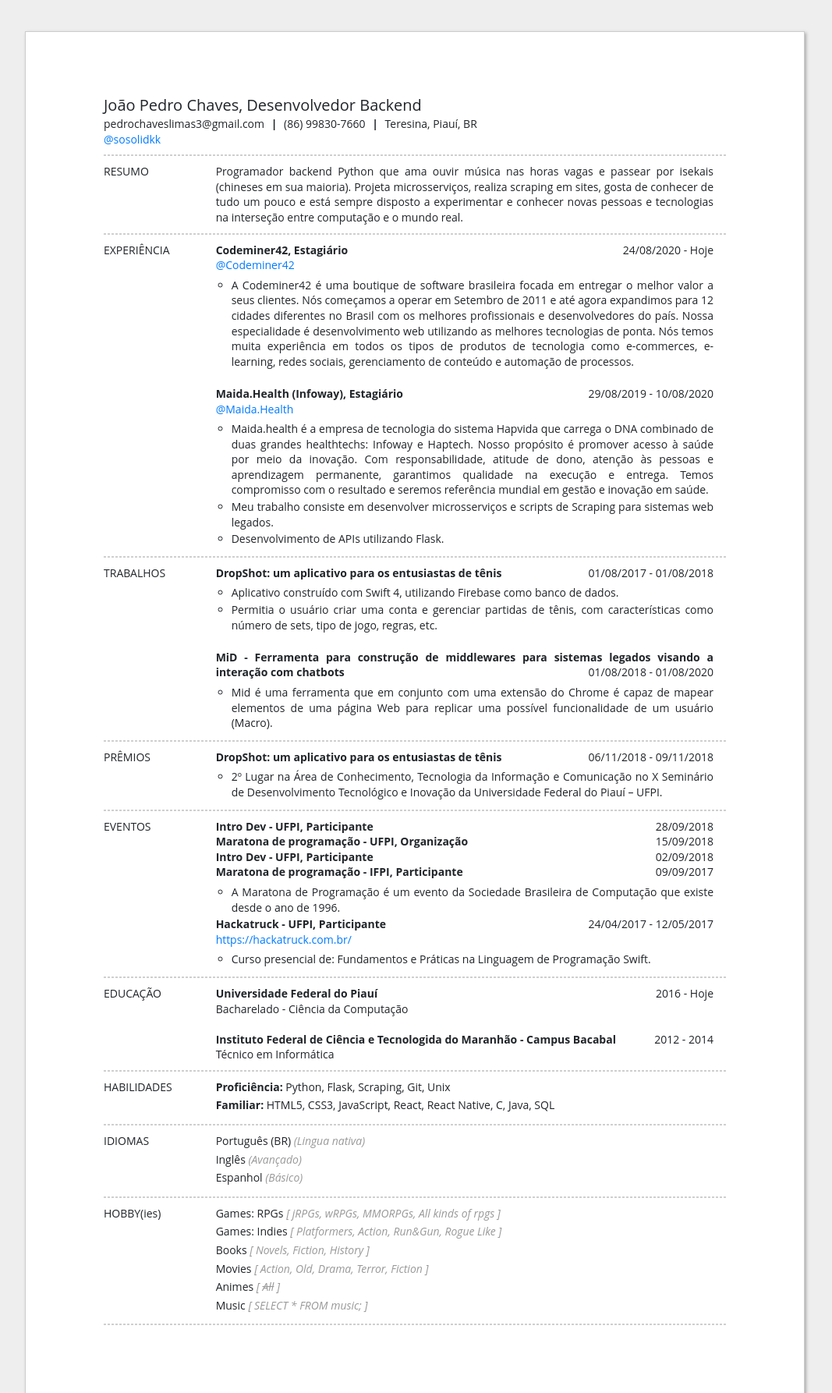
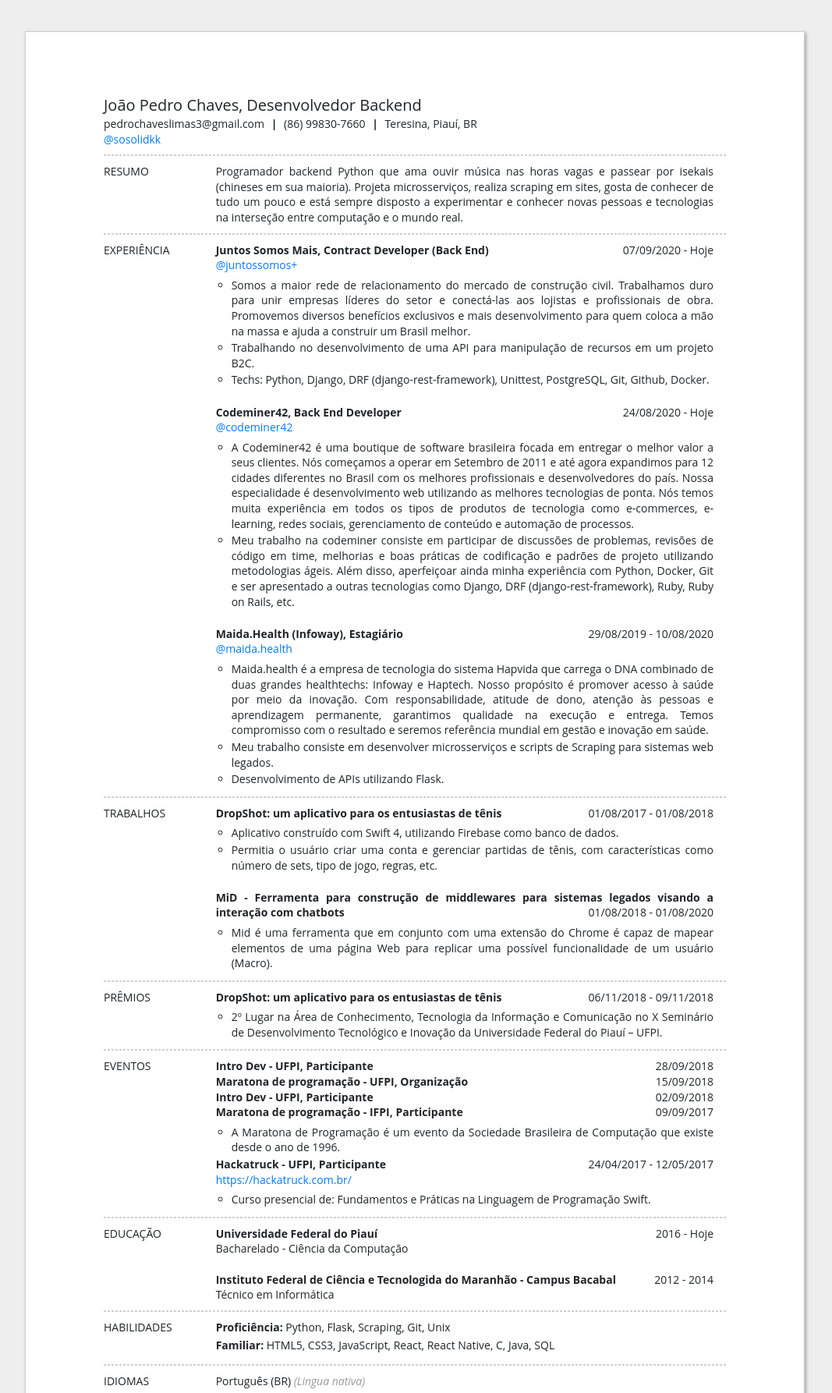
Before and after one commit to sosolidkk/my-blog, a Flask app: page /about-me in a window 1280 px wide. Shown: the top 1786 px of the page at 78% size, without its empty margins (108-1175 px from the left). Run offline with Flask 2, Linux system fonts and the light colour scheme; some libraries are stand-ins or nearby versions.

Commit message:
<change>(about): update on about me page

```diff
--- a/app/main/web/templates/about_me.html
+++ b/app/main/web/templates/about_me.html
@@ -57,13 +57,35 @@
                 <div class="jobBlock">
                     <div class="blockHeader">
                         <span class="title">
-                            Codeminer42, Estagiário
+                            Juntos Somos Mais, Contract Developer (Back End)
+                        </span>
+                        <span class="date">
+                            07/09/2020 - Hoje
+                        </span>
+                    </div>
+                    <div><a href="https://www.juntossomosmais.com.br/">@juntossomos+</a></div>
+                    <ul class="highlights">
+                        <li>Somos a maior rede de relacionamento do mercado de construção civil. Trabalhamos duro para
+                            unir empresas líderes do setor e conectá-las aos lojistas e profissionais de obra.
+
+                            Promovemos diversos benefícios exclusivos e mais desenvolvimento para quem coloca a mão na
+                            massa e ajuda a construir um Brasil melhor.</li>
+                        <li>Trabalhando no desenvolvimento de uma API para manipulação de recursos em um projeto B2C.
+                        </li>
+                        <li>Techs: Python, Django, DRF (django-rest-framework), Unittest, PostgreSQL, Git, Github,
+                            Docker.</li>
+                    </ul>
+                    <br>
+
+                    <div class="blockHeader">
+                        <span class="title">
+                            Codeminer42, Back End Developer
                         </span>
                         <span class="date">
                             24/08/2020 - Hoje
                         </span>
                     </div>
-                    <div><a href="https://www.codeminer42.com/">@Codeminer42</a></div>
+                    <div><a href="https://www.codeminer42.com/">@codeminer42</a></div>
                     <ul class="highlights">
                         <li>
                             A Codeminer42 é uma boutique de software brasileira focada em entregar o melhor valor a seus
@@ -73,8 +95,16 @@
                             temos muita experiência em todos os tipos de produtos de tecnologia como e-commerces,
                             e-learning, redes sociais, gerenciamento de conteúdo e automação de processos.
                         </li>
+                        <li>
+                            Meu trabalho na codeminer consiste em participar de discussões de problemas, revisões de
+                            código em time, melhorias e boas práticas de codificação e padrões de projeto utilizando
+                            metodologias ágeis. Além disso, aperfeiçoar ainda minha experiência com Python, Docker, Git
+                            e ser apresentado a outras tecnologias como Django, DRF (django-rest-framework), Ruby, Ruby
+                            on Rails, etc.
+                        </li>
                     </ul>
                     <br>
+
                     <div class="blockHeader">
                         <span class="title">
                             Maida.Health (Infoway), Estagiário
@@ -83,7 +113,7 @@
                             29/08/2019 - 10/08/2020
                         </span>
                     </div>
-                    <div><a href="https://maida.health">@Maida.Health</a></div>
+                    <div><a href="https://maida.health">@maida.health</a></div>
                     <ul class="highlights">
                         <li>
                             Maida.health é a empresa de tecnologia do sistema Hapvida que carrega o DNA combinado de
```
